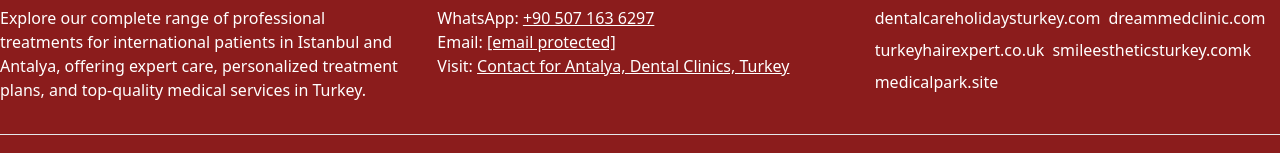
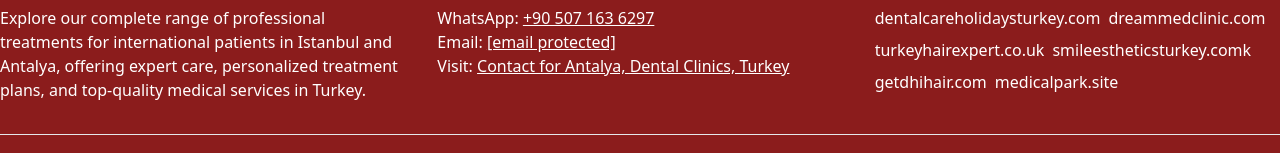
Before and after one commit to turkey-medicals/medicalparktv.com, a plain HTML site: page index.html in a window 1280 px wide. Shown: the part 6773-6926 px from the top of the page. Drawn offline with nearby package versions, Linux system fonts and the light colour scheme.

Commit message:
Add link to getdhihair.com in index.html

```diff
--- a/index.html
+++ b/index.html
@@ -601,6 +601,7 @@
         <a href="https://dreammedclinic.com" target="_blank" class="hover:text-copper-200 transition-colors duration-200">dreammedclinic.com</a>
         <a href="https://turkeyhairexpert.co.uk" target="_blank" class="hover:text-copper-200 transition-colors duration-200">turkeyhairexpert.co.uk</a>
         <a href="https://smileestheticsturkey.com" target="_blank" class="hover:text-copper-200 transition-colors duration-200">smileestheticsturkey.comk</a>
+		<a href="https://getdhihair.com" target="_blank" class="hover:text-copper-200 transition-colors duration-200">getdhihair.com</a>
         <a href="https://medicalpark.site" target="_blank" class="hover:text-copper-200 transition-colors duration-200">medicalpark.site</a>
       </div>
     </div>
```
